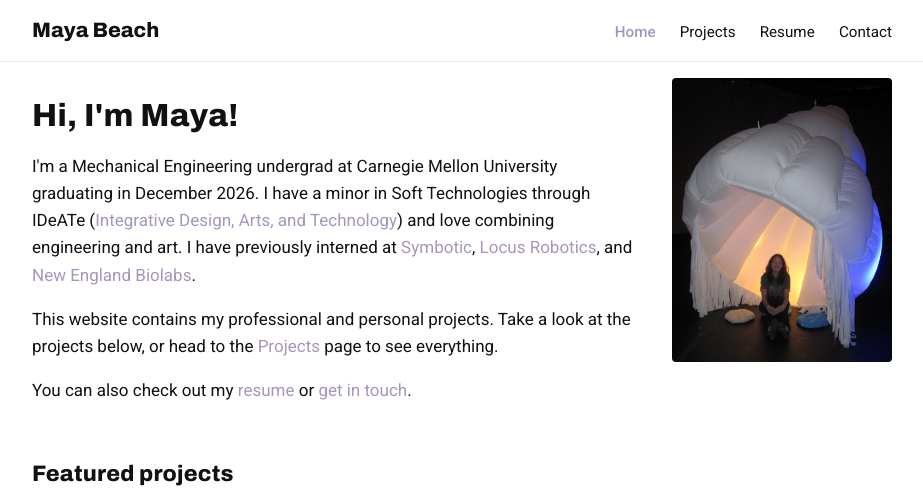
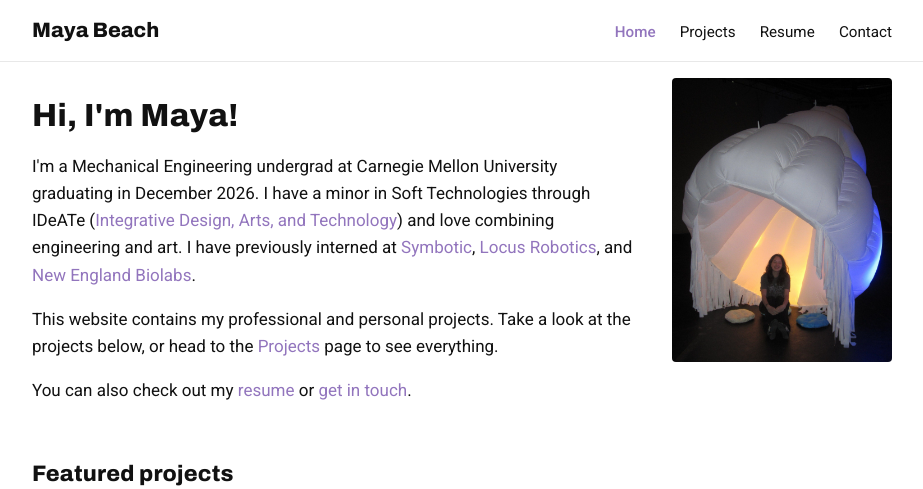
Before and after one commit to mayabeach/portfolio, a Jekyll site: the page built from index.md, in a window 1280 px wide. Shown: the top 489 px of the page, without its empty margins (178-1101 px from the left). Built offline with Jekyll 4.4.1, drawn with Linux system fonts in a browser that asks for light colours.

Commit message:
Update main.scss

```diff
--- a/assets/css/main.scss
+++ b/assets/css/main.scss
@@ -7,7 +7,7 @@
 :root {
   --text-color: #111111;
   --background-color: #ffffff;
-  --brand-color: #a695bf;
+  --brand-color: #9275bd;
   --grey-color: #828282;
   --grey-color-light: #e8e8e8;
   --grey-color-dark: #424242;
```
